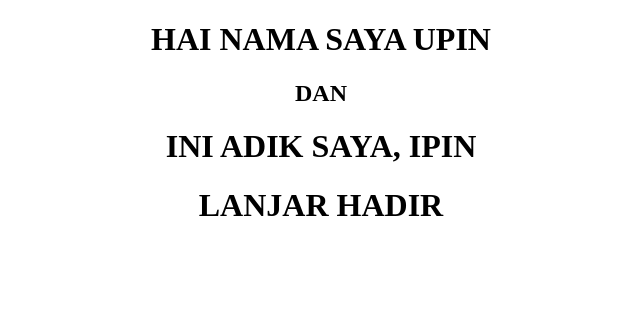
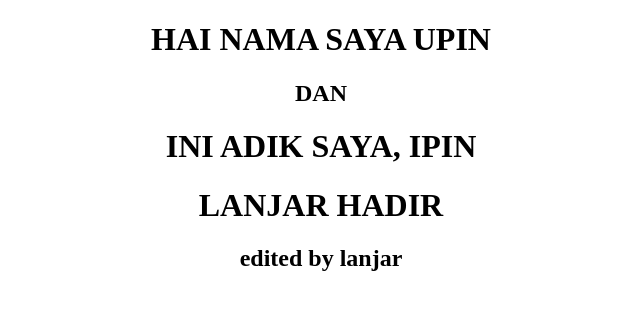
Before and after one commit to lanjar17/tiga-serangkai, a plain HTML site: page index.html in a window 1280 px wide. Shown: the whole page, without its empty margins (319-959 px from the left). Drawn offline with Linux system fonts and the light colour scheme.

Commit message:
mengedit lanjar lagi

```diff
--- a/index.html
+++ b/index.html
@@ -12,6 +12,7 @@
         <h2>DAN</h2>
         <H1>INI ADIK SAYA, IPIN</H1>
         <h1>LANJAR HADIR</h1>
+        <h2>edited by lanjar</h2>
     </center>
 </body>
 </html>
```
